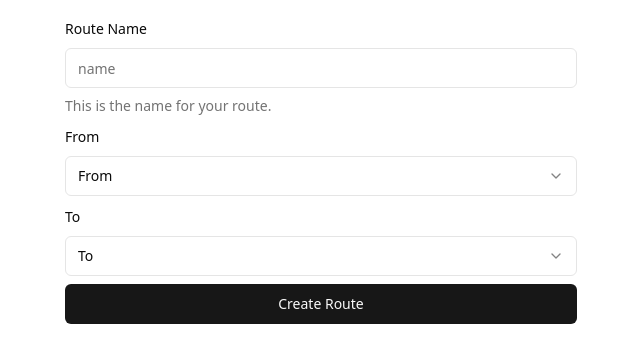
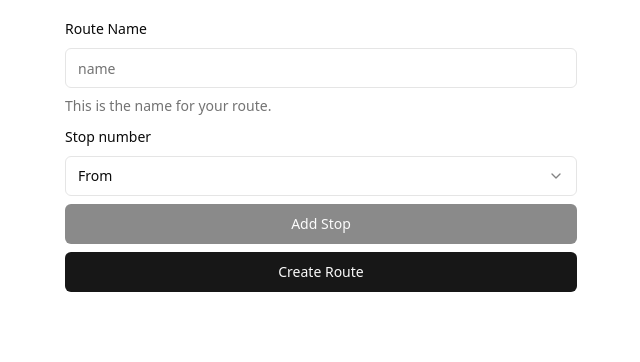
Before and after one commit to skullerj/tube-creawlers, a Next.js app: page /create in a window 1280 px wide. Shown: the top 362 px of the page, without its empty margins (319-959 px from the left). Built offline with nearby package versions, Linux system fonts and the light colour scheme.

Commit message:
feat: enable the user to add multiple stops

```diff
--- a/src/app/create/page.tsx
+++ b/src/app/create/page.tsx
@@ -19,24 +19,43 @@ import {
 	SelectValue,
 } from "@/components/ui/select";
 import { zodResolver } from "@hookform/resolvers/zod";
-import { useForm } from "react-hook-form";
+import {
+	FieldArrayPath,
+	useFieldArray,
+	useForm,
+	useWatch,
+} from "react-hook-form";
 import { z } from "zod";
 
 import stations from "../../stations.json";
 
 const schema = z.object({
 	name: z.string().min(2, "Needs to have at least 2 characters"),
-	from: z.string({ message: "Select the starting station" }),
-	to: z.string({ message: "Select the ending station" }),
+	stops: z
+		.array(
+			z.object({
+				name: z.string({ message: "You need to select a stop" }),
+			}),
+		)
+		.min(2, "You need to add at least 2 stops"),
 });
+
 export default function Create() {
-	const form = useForm({
+	const form = useForm<z.infer<typeof schema>>({
 		resolver: zodResolver(schema),
 		defaultValues: {
 			name: "",
-			from: "",
-			to: "",
+			stops: [{ name: "" }],
 		},
+	});
+	const stops = useFieldArray({
+		control: form.control,
+		name: "stops",
+	});
+
+	const stopsWatch = useWatch({
+		name: "stops",
+		control: form.control,
 	});
 	return (
 		<Form {...form}>
@@ -60,13 +79,18 @@ export default function Create() {
 						</FormItem>
 					)}
 				/>
+				{stops.fields.map((item, index) => (
 					<FormField
-					name="from"
+						name={`stops.${index}.name`}
+						key={item.id}
 						control={form.control}
 						render={({ field }) => (
 							<FormItem>
-							<FormLabel>From</FormLabel>
-							<Select onValueChange={field.onChange} defaultValue={field.value}>
+								<FormLabel>Stop number</FormLabel>
+								<Select
+									onValueChange={field.onChange}
+									defaultValue={field.value}
+								>
 									<FormControl>
 										<SelectTrigger>
 											<SelectValue placeholder="From" />
@@ -84,30 +108,14 @@ export default function Create() {
 							</FormItem>
 						)}
 					/>
-				<FormField
-					name="to"
-					control={form.control}
-					render={({ field }) => (
-						<FormItem>
-							<FormLabel>To</FormLabel>
-							<Select onValueChange={field.onChange} defaultValue={field.value}>
-								<FormControl>
-									<SelectTrigger>
-										<SelectValue placeholder="To" />
-									</SelectTrigger>
-								</FormControl>
-								<SelectContent>
-									{stations.stations.map(({ name }) => (
-										<SelectItem key={name} value={name}>
-											{name}
-										</SelectItem>
 				))}
-								</SelectContent>
-							</Select>
-							<FormMessage />
-						</FormItem>
-					)}
-				/>
+
+				<Button
+					disabled={!stopsWatch[stopsWatch.length - 1]?.name}
+					onClick={() => stops.append({ name: "" })}
+				>
+					Add Stop
+				</Button>
 				<Button type="submit">Create Route</Button>
 			</form>
 		</Form>
```
Lines whose indentation alone changed are shown as unchanged.
